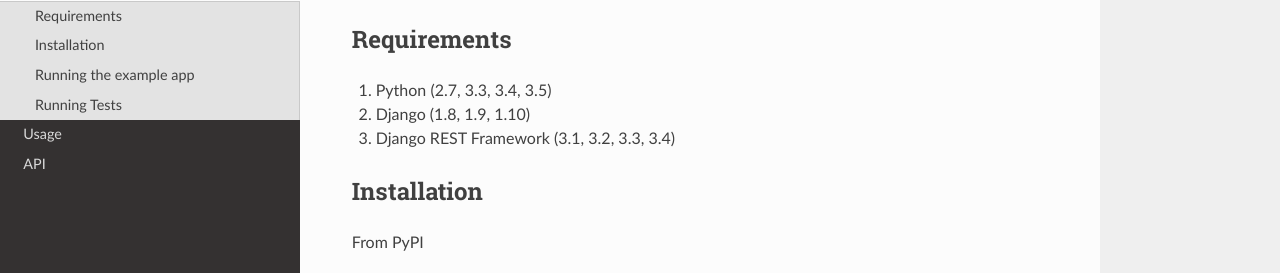
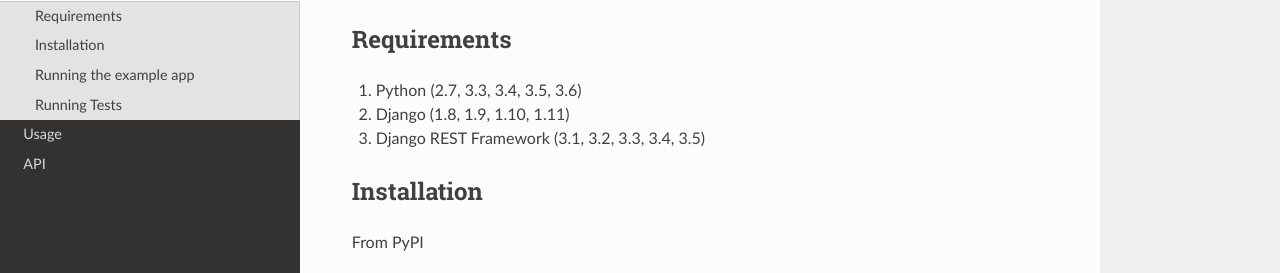
Before and after one commit to django-json-api/django-rest-framework-json-api, a Sphinx documentation site: the page built from docs/getting-started.md, in a window 1280 px wide and 900 px high, scrolled down 831 px. Shown: the part 177-450 px from the top of the window. Built offline with Sphinx 7.4.7 and the Read the Docs theme 2.0.0, drawn with Linux system fonts in a browser that asks for light colours.

Commit message:
Test DRF 3.5 and Python 3.6.

```diff
--- a/README.rst
+++ b/README.rst
@@ -72,9 +72,9 @@
 Requirements
 ------------
 
-1. Python (2.7, 3.3, 3.4, 3.5)
-2. Django (1.8, 1.9, 1.10)
-3. Django REST Framework (3.1, 3.2, 3.3, 3.4)
+1. Python (2.7, 3.3, 3.4, 3.5, 3.6)
+2. Django (1.8, 1.9, 1.10, 1.11)
+3. Django REST Framework (3.1, 3.2, 3.3, 3.4, 3.5)
 
 ------------
 Installation
--- a/docs/getting-started.md
+++ b/docs/getting-started.md
@@ -51,9 +51,9 @@
 
 ## Requirements
 
-1. Python (2.7, 3.3, 3.4, 3.5)
-2. Django (1.8, 1.9, 1.10)
-3. Django REST Framework (3.1, 3.2, 3.3, 3.4)
+1. Python (2.7, 3.3, 3.4, 3.5, 3.6)
+2. Django (1.8, 1.9, 1.10, 1.11)
+3. Django REST Framework (3.1, 3.2, 3.3, 3.4, 3.5)
 
 ## Installation
 
```
Also changed, not shown: .travis.yml.
